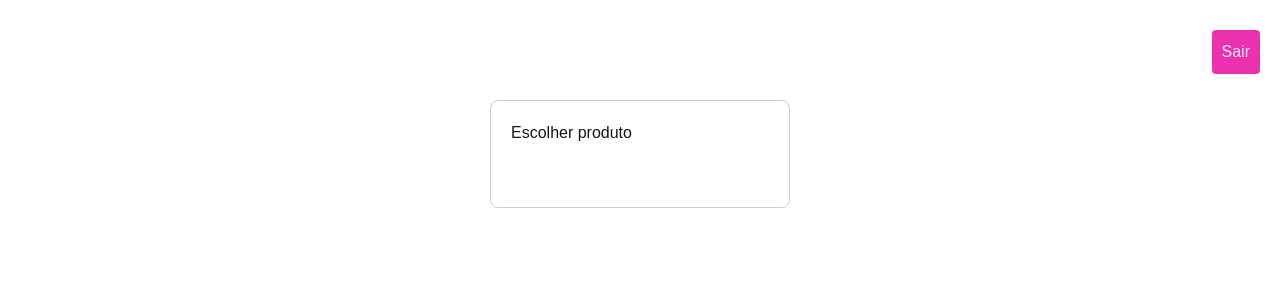
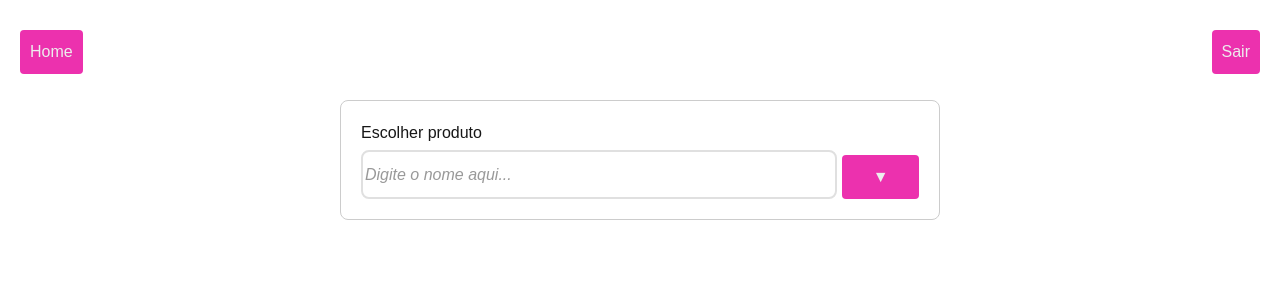
Before and after one commit to ycarogb/resumopedidoReact, a Next.js app: page /criar-novo-resumo-pedido in a window 1280 px wide. Shown: the top 300 px of the page. Built offline with nearby package versions, Linux system fonts and the light colour scheme.

Commit message:
Implementa caixa de texto com resumo do pedido

```diff
--- a/src/app/cadastrar-produto/page.js
+++ b/src/app/cadastrar-produto/page.js
@@ -34,7 +34,8 @@ export default function CadastrarProduto() {
 
     const novoProduto = {
       nome: nomeDoPrato,
-      valor: precoFormatado,
+      valor: preco / 100,
+      valorFormatado: precoFormatado,
     };
 
     produtos.push(novoProduto);
--- a/src/app/components/InputComBusca.js
+++ b/src/app/components/InputComBusca.js
@@ -2,6 +2,7 @@
 
 import { useState, useRef, useEffect } from "react";
 import produtos from "../lib/produtos";
+import Button from "./Button";
 
 export default function InputComBusca({ onSelect, label, placeholder }) {
   const [textoDigitado, setTextoDigitado] = useState("");
@@ -29,56 +30,45 @@ export default function InputComBusca({ onSelect, label, placeholder }) {
   });
 
   const handleSelect = (produto) => {
-    setTextoDigitado(produto.nome);
     setIsOpen(false);
     if (onSelect) onSelect(produto);
   };
 
-  const toggleDropdown = () => {
+  const abrirMenuSuspenso = () => {
+    console.log(isOpen);
     setIsOpen(!isOpen);
+    console.log(isOpen);
   };
 
   return (
     <div ref={containerRef} style={{ position: "relative" }}>
       {label && <label>{label}</label>}
-      <div style={{ position: "relative" }}>
+      <div style={{ display: "flex", gap: 5 }}>
         <input
           type="text"
+          className="input-busca"
           placeholder={placeholder}
           value={textoDigitado}
           onChange={(e) => {
             setTextoDigitado(e.target.value);
-            setIsOpen(true); // Abre o dropdown ao digitar
+            setIsOpen(true);
           }}
           onFocus={() => setIsOpen(true)}
           style={{
             width: "100%",
-            padding: 8,
-            paddingRight: 30,
-            border: "1px solid white", // Borda branca fina
-            backgroundColor: "transparent", // Fundo transparente para o input
-            color: "white", // Texto branco no input
+            padding: 2,
+            border: "2px solid #e0e0e0",
+            borderRadius: 8,
+            backgroundColor: "white",
+            color: "#333",
+            fontSize: 16,
+            outline: "none",
+            transition: "all 0.3s ease",
+            marginTop: 5,
+            width: "800%",
           }}
         />
-        <button
-          onClick={toggleDropdown}
-          style={{
-            position: "absolute",
-            right: 0,
-            top: 0,
-            height: "100%",
-            width: 30,
-            border: "none",
-            background: "transparent",
-            cursor: "pointer",
-            display: "flex",
-            alignItems: "center",
-            justifyContent: "center",
-            color: "white",
-          }}
-        >
-          ▼
-        </button>
+        <Button onclick={abrirMenuSuspenso} type={"button"} label={"▼"} />
       </div>
       {isOpen &&
         (textoDigitado === "" ? produtos : opcoesFiltradas).length > 0 && (
--- a/src/app/criar-novo-resumo-pedido/page.js
+++ b/src/app/criar-novo-resumo-pedido/page.js
@@ -1,31 +1,60 @@
 "use client";
+import { useState } from "react";
 import { useRouter } from "next/navigation";
 import Button from "../components/Button";
 import InputComBusca from "../components/InputComBusca";
 
 export default function CriarNovoResumoPedido() {
   const router = useRouter();
-
-  let produtosDoResumo = [];
+  const [produtosDoResumo, setProdutosDoResumo] = useState([]);
 
   const handleVoltarTelaInicial = () => {
     router.push("/admin");
   };
 
   const handleSelectProduto = (produto) => {
-    produtosDoResumo.push(produto);
+    setProdutosDoResumo([...produtosDoResumo, produto]);
+  };
 
-    console.log(produtosDoResumo);
+  const calcularTotal = () => {
+    return produtosDoResumo.reduce(
+      (total, produto) => total + produto.valor,
+      0
+    );
+  };
+
+  const gerarTextoResumo = () => {
+    let texto = "*📋 RESUMO DO PEDIDO*\n\n";
+
+    produtosDoResumo.forEach((produto, index) => {
+      texto += `${index + 1}. ${produto.nome} - ${produto.valorFormatado}\n`;
+    });
+
+    texto += "\n━━━━━━━━━━━━━━━━━━━━\n";
+    const totalFormatado = calcularTotal().toLocaleString("pt-BR", {
+      style: "currency",
+      currency: "BRL",
+    });
+    texto += `*TOTAL: ${totalFormatado}*`;
+
+    return texto;
+  };
+
+  const handleLogout = () => {
+    router.push("/");
   };
 
   return (
     <>
+      <div style={{ position: "fixed", top: 20, left: 20 }}>
+        <Button label="Home" type="button" onclick={handleVoltarTelaInicial} />
+      </div>
       <div style={{ position: "fixed", top: 20, right: 20 }}>
-        <Button label="Sair" type="button" onclick={handleVoltarTelaInicial} />
+        <Button label="Sair" type="button" onclick={handleLogout} />
       </div>
       <div
         style={{
-          maxWidth: 300,
+          maxWidth: 600,
           margin: "100px auto",
           padding: 20,
           border: "1px solid #ccc",
@@ -37,6 +66,31 @@ export default function CriarNovoResumoPedido() {
           placeholder={"Digite o nome aqui..."}
           onSelect={handleSelectProduto}
         />
+
+        {produtosDoResumo.length > 0 && (
+          <div style={{ marginTop: 20 }}>
+            <textarea
+              value={gerarTextoResumo()}
+              readOnly
+              rows={10}
+              style={{
+                width: "100%",
+                padding: 30,
+                fontFamily: "monospace",
+                fontSize: 12,
+                border: "1px solid #ccc",
+                borderRadius: 8,
+                resize: "none",
+                alignContent: "center",
+              }}
+            />
+            <Button
+              label="Copiar"
+              onclick={() => navigator.clipboard.writeText(gerarTextoResumo())}
+              style={{ marginTop: 5 }}
+            />
+          </div>
+        )}
       </div>
     </>
   );
--- a/src/app/globals.css
+++ b/src/app/globals.css
@@ -34,3 +34,17 @@ button {
   cursor: pointer;
   color: #ededed;
 }
+
+.input-busca::placeholder {
+  color: #999;
+  font-style: italic;
+}
+
+.input-busca:hover {
+  border-color: #ff69b4;
+}
+
+.input-busca:focus {
+  border-color: #ff69b4;
+  box-shadow: 0 0 0 3px rgba(255, 105, 180, 0.15);
+}
--- a/src/app/lib/produtos.js
+++ b/src/app/lib/produtos.js
@@ -1,6 +1,14 @@
 let produtos = [
-  { nome: "Quiche de frango com requeijão", valor: "R$85,00" },
-  { nome: "Risotto de costela com agrião", valor: "R$40,00" },
+  {
+    nome: "Quiche de frango com requeijão",
+    valorFormatado: "R$ 85,00",
+    valor: 85,
+  },
+  {
+    nome: "Risotto de costela com agrião",
+    valorFormatado: "R$ 40,00",
+    valor: 40,
+  },
 ];
 
 export default produtos;
--- a/src/app/produtos-cadastrados/page.js
+++ b/src/app/produtos-cadastrados/page.js
@@ -116,7 +116,7 @@ export default function ProdutosCadastrados() {
                     padding: 12,
                   }}
                 >
-                  {produto.valor}
+                  {produto.valorFormatado}
                 </td>
                 <td
                   style={{
```
